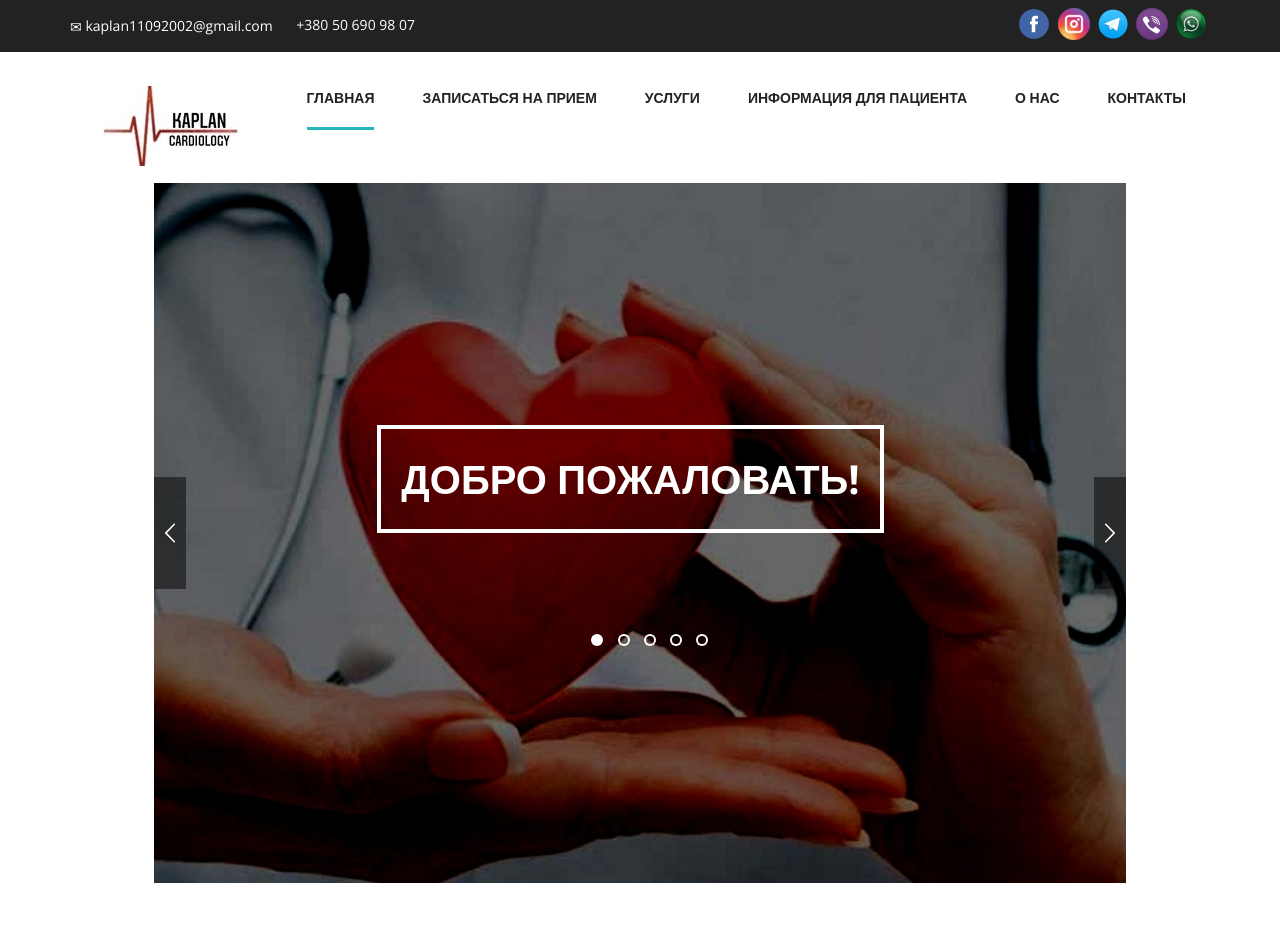
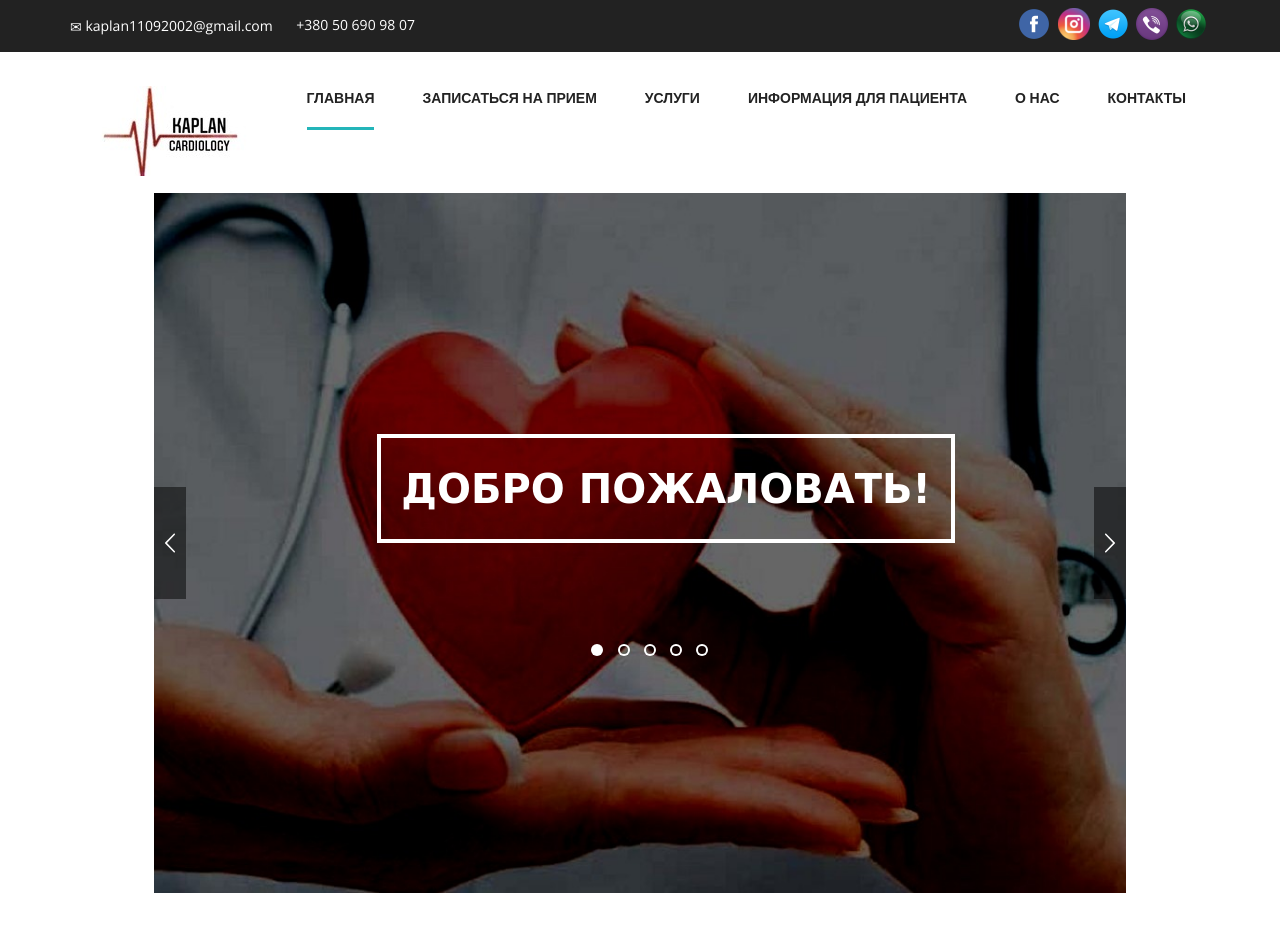
Before and after one commit to IlyaKaplan2002/clinic-ald, a Django app: page / in a window 1280 px wide. Shown: the top 933 px of the page. Run offline with Django 3.2, Linux system fonts and the light colour scheme; some libraries are stand-ins or nearby versions; some web fonts are replaced.

Commit message:
slider: new text

```diff
--- a/main/templates/index.html
+++ b/main/templates/index.html
@@ -18,7 +18,7 @@
 			<div class="slide active bg-1">
 				<div class="slide-container">
 					<div class="slide-content">
-						<p>Добро пожаловать!</p>
+						<p><span style="font-family: Brush Script MT, Brush Script Std, cursive;">Добро пожаловать!</span></p>
 					</div>
 
 				</div>
@@ -26,7 +26,7 @@
 			<div class="slide bg-2">
 				<div class="slide-container">
 					<div class="slide-content">
-						<p>Lorem ipsum <span class="s-p">dolor</span> sit </p>
+						<p><span style="font-family: Brush Script MT, Brush Script Std, cursive;">"Легкое сердце живет долго"</span><br><span style="font-family: URW Chancery L, cursive; font-style: italic; font-size: smaller; font-weight: lighter;">Уильям Шекспир</span></p>
 
 					</div>
 				</div>
@@ -34,7 +34,12 @@
 			<div class="slide bg-3">
 				<div class="slide-container">
 					<div class="slide-content">
-						<p>Welcome to <span class="s-p">Medicinal</span>!</p>
+						<p><span style="font-family: Brush Script MT, Brush Script Std, cursive;">"Сердце, разум и сознанье целью связаны одной.</span>
+							<br>
+							<span style="font-family: Brush Script MT, Brush Script Std, cursive;">Если сердце исчезает - остальных берет с собой"</span>
+							<br>
+							<span style="font-family: URW Chancery L, cursive; font-style: italic; font-size: smaller; font-weight: lighter;">Шот Руставели</span>
+						</p>
 
 					</div>
 				</div>
@@ -42,7 +47,8 @@
 			<div class="slide bg-4">
 				<div class="slide-container">
 					<div class="slide-content">
-					<p>Lorem ipsum <span class="s-p">dolor</span> sit </p>
+					<p><span style="font-family: Brush Script MT, Brush Script Std, cursive;">"Избрав цель, иди к ней всем сердцем"</span><br><span
+						style="font-family: URW Chancery L, cursive; font-style: italic; font-size: smaller; font-weight: lighter;">Конфуций</span></p>
 
 					</div>
 				</div>
@@ -50,7 +56,8 @@
 			<div class="slide bg-5">
 				<div class="slide-container">
 					<div class="slide-content">
-					<p>Welcome to <span class="s-p">Medicinal</span>!</p>
+					<p><span style="font-family: Brush Script MT, Brush Script Std, cursive;">"О мужественное сердце разбиваются все невзгоды"</span><br><span
+						style="font-family: URW Chancery L, cursive; font-style: italic; font-size: smaller; font-weight: lighter;">Мигель де Сервантес</span></p>
 
 					</div>
 				</div>
@@ -213,15 +220,15 @@
 							</div> -->
 							<table class="services">
 								<tr>
-								<td class="service"><span>&#10023;Первичный прием врача-кардиолога(с регистрацией и расшифровкой ЭКГ)</span></td>
+								<td class="service"><span>&#10023;Первичный прием врача-кардиолога (с регистрацией и расшифровкой ЭКГ)</span></td>
 								<td class="price"><span>590грн</span></td>
 								</tr>
 								<tr>
-								<td class="service"><span>&#10023;Повторный прием врача-кардиолога(с регистрацией и расшифровкой ЭКГ)</span></td>
+								<td class="service"><span>&#10023;Повторный прием врача-кардиолога (с регистрацией и расшифровкой ЭКГ)</span></td>
 								<td><span>540грн</span></td>
 								</tr>
 								<tr>
-								<td class="service"><span>&#10023;Консультация врача-кардиолога на дому у пациента(с регистрацией и расшифровкой ЭКГ)</span></td>
+								<td class="service"><span>&#10023;Консультация врача-кардиолога на дому у пациента (с регистрацией и расшифровкой ЭКГ)</span></td>
 								<td><span>990грн</span></td>
 								</tr>
 								<tr>
--- a/static/css/slider.css
+++ b/static/css/slider.css
@@ -244,6 +244,7 @@ summary {
   position: absolute;
   bottom: 50%;
   left: 28%;
+  margin-right: 50px;
 }
 /*****************************/
 /***** Navigation Arrows *****/
--- a/static/js/app.js
+++ b/static/js/app.js
@@ -2,6 +2,6 @@ $(document).ready(function(){
 	$('.sleekslider').sleekslider({
 		thumbs: ['wallhaven-27263-thumbnail.jpg', 'wallhaven-16270-thumbnail.jpg', 'wallhaven-12018-thumbnail.jpg','wallhaven-3178-thumb.jpg','wallhaven-10742-thumb.jpg'],
 		labels:['Slide 1', 'Slide 2', 'Slide 3', 'Slide 4', 'Slide 5'],
-		speed:2000
+		speed:3000
 	});
 })
```
Also changed, not shown: static/images/logo.jpg.
